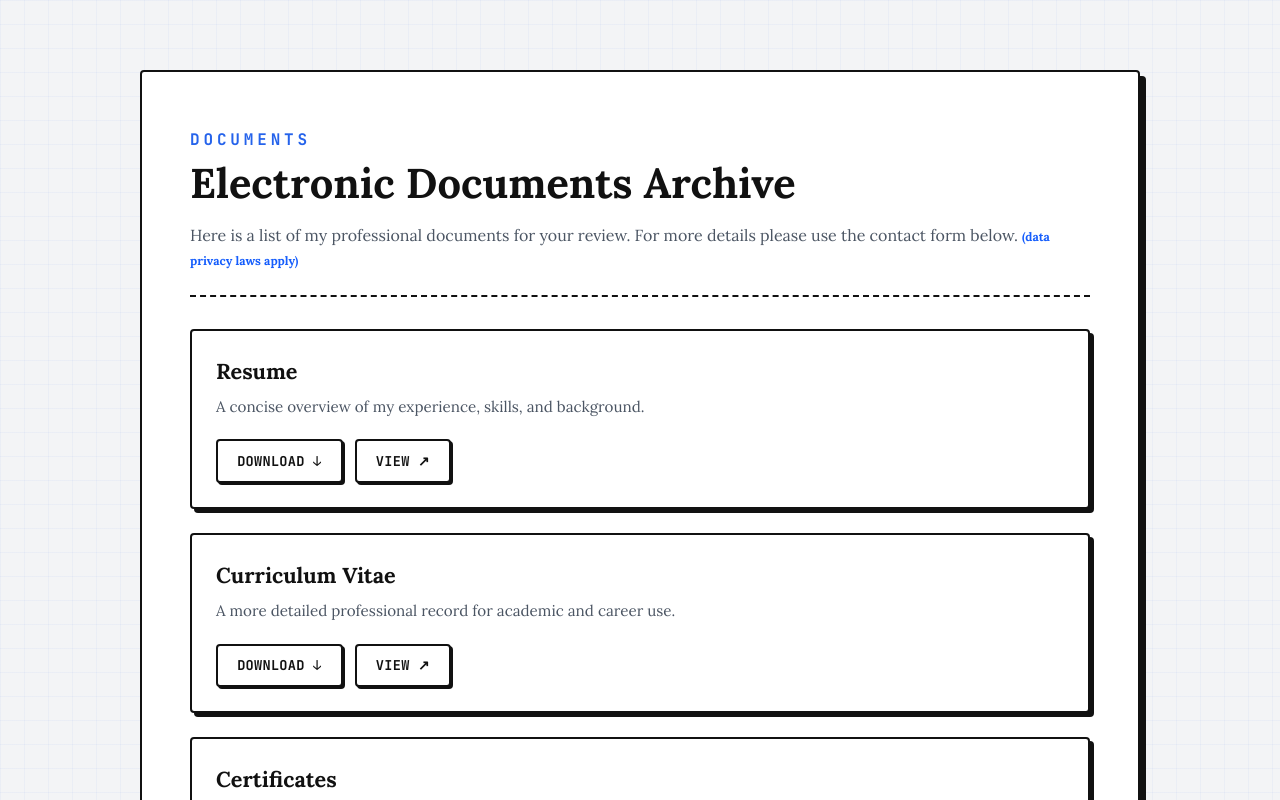
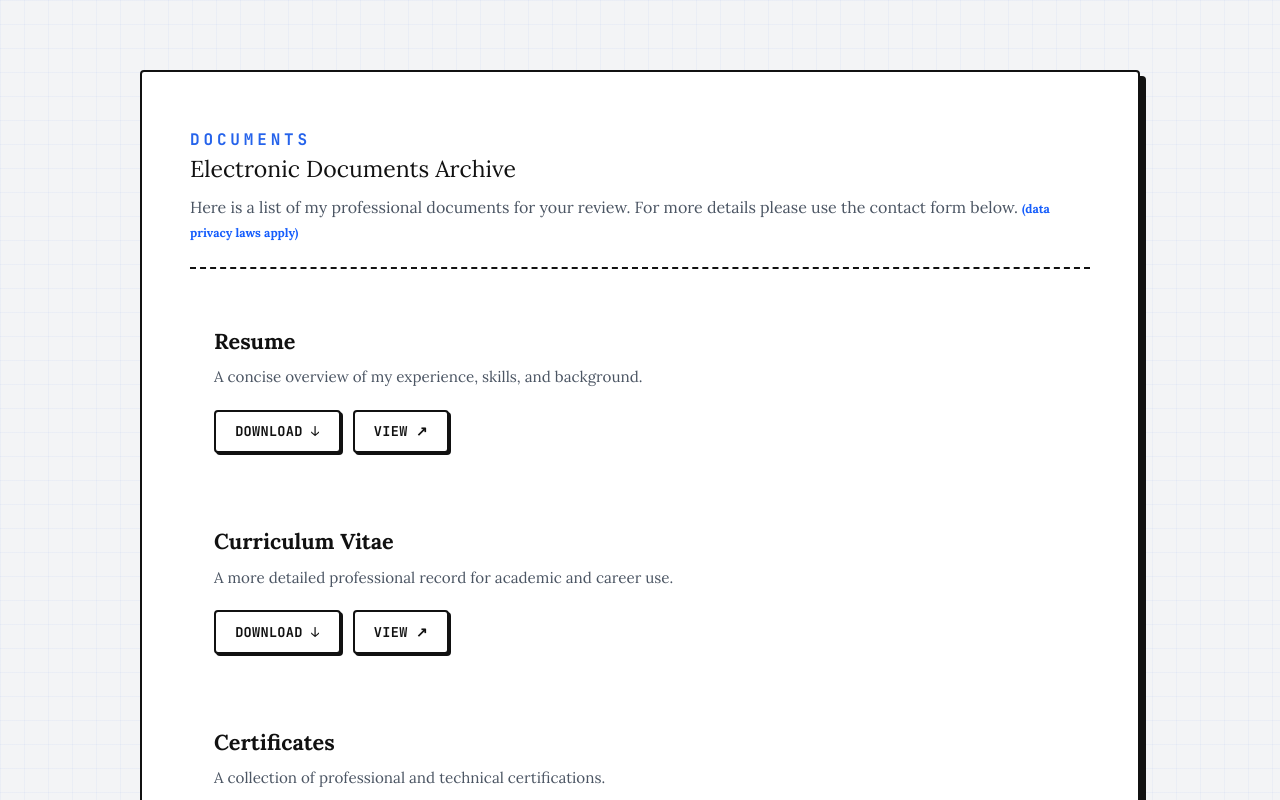
Before and after one commit to etor01/dev-tornam, a Next.js app: page /documents in a window 1280 px wide. Shown: the top 800 px of the page. Built offline with nearby package versions, Linux system fonts and the light colour scheme.

Commit message:
style: update thought card styling and add custom theme color variables in globals.css

```diff
--- a/src/app/globals.css
+++ b/src/app/globals.css
@@ -1,28 +1,38 @@
 @import "tailwindcss";
 
 @keyframes spin {
-  from { transform: rotate(0deg); }
-  to   { transform: rotate(360deg); }
+  from {
+    transform: rotate(0deg);
+  }
+
+  to {
+    transform: rotate(360deg);
+  }
 }
 
 :root {
   color-scheme: light;
-  --bg-canvas: #f3f4f6; /* Soft drafting paper background */
-  --ink-border: #111111; /* Carbon black ink */
+  --bg-canvas: #f3f4f6;
+  /* Soft drafting paper background */
+  --ink-border: #111111;
+  /* Carbon black ink */
 
-  --surface-card: #ffffff; /* Clean white card */
-  --accent-blue: #2563eb; /* Technical drawing ink blue */
+  --surface-card: #ffffff;
+  /* Clean white card */
+  --accent-blue: #2563eb;
+  /* Technical drawing ink blue */
   --accent-blue-hover: #1d4ed8;
   --text-primary: #111111;
   --text-secondary: #4b5563;
   --muted: #6b7280;
   --badge-bg: #f9fafb;
-  --blueprint-grid: rgba(
-    37,
-    99,
-    235,
-    0.04
-  ); /* Grid color resembling engineering graph paper */
+  --thought-date-color: rgb(248, 114, 4);
+  --thought-title-color: rgb(21, 90, 194);
+  --blueprint-grid: rgba(37,
+      99,
+      235,
+      0.04);
+  /* Grid color resembling engineering graph paper */
 }
 
 * {
@@ -229,8 +239,8 @@ body {
 .pageHeader h1 {
   margin: 0;
   font-family: var(--font-lora), Georgia, serif;
-  font-size: clamp(1.8rem, 3.5vw, 2.6rem);
-  font-weight: 800;
+  font-size: clamp(1.4rem, 1.8vw, 2.6rem);
+  font-weight: 300;
 }
 
 .pageHeader p {
@@ -393,20 +403,16 @@ body {
 
 .documentItem,
 .thoughtCard {
-  border: 2px solid var(--ink-border);
-  border-radius: 4px;
   padding: 1.5rem;
   background: var(--surface-card);
-  box-shadow: 4px 4px 0px 0px var(--ink-border);
   transition:
     transform 150ms ease,
-    box-shadow 150ms ease;
 }
 
 .documentItem:hover,
 .thoughtCard:hover {
   transform: translate(-2px, -2px);
-  box-shadow: 6px 6px 0px 0px var(--ink-border);
+  cursor: pointer;
 }
 
 .documentItem h2,
--- a/src/app/thoughts/page.tsx
+++ b/src/app/thoughts/page.tsx
@@ -33,12 +33,12 @@ export default function ThoughtsPage() {
                   style={{
                     fontFamily: "var(--font-mono), monospace",
                     fontSize: "0.75rem",
-                    fontWeight: 700,
+                    fontWeight: 500,
                     backgroundColor: "var(--badge-bg)",
                     border: "1px solid var(--ink-border)",
                     padding: "0.2rem 0.5rem",
                     borderRadius: "2px",
-                    color: "var(--muted)",
+                    color: "var(--thought-date-color)",
                     whiteSpace: "nowrap",
                   }}
                 >
```
